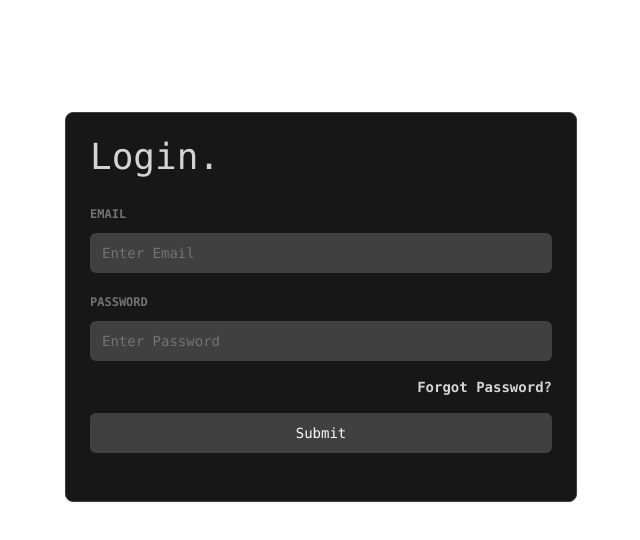
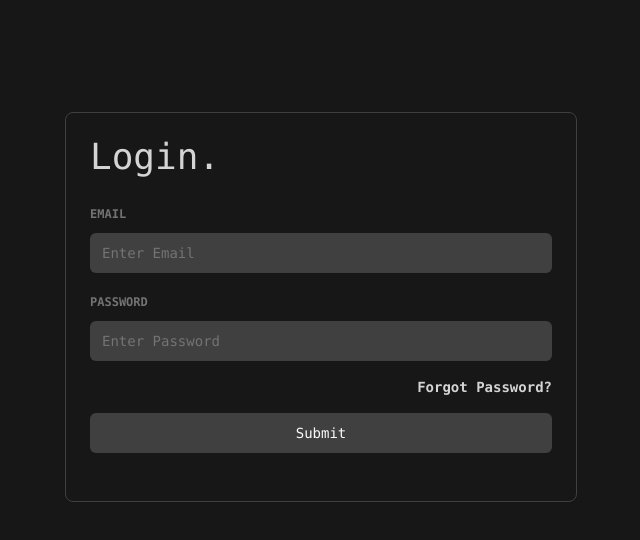
Before and after one commit to WannaCry081/AuthenticationSystem-Next, a Next.js app: page /login in a window 1280 px wide. Shown: the top 540 px of the page, without its empty margins (319-959 px from the left). Built offline with nearby package versions, Linux system fonts and the light colour scheme.

Commit message:
Update auth layout ui

```diff
--- a/src/app/(auth)/layout.tsx
+++ b/src/app/(auth)/layout.tsx
@@ -7,7 +7,7 @@
 
 const AuthLayout = ({ children } : AuthLayoutProps ) => {
   return (
-    <main>
+    <main className="bg-neutral-900 min-h-screen text-white">
       {children}
     </main>
   );
```
